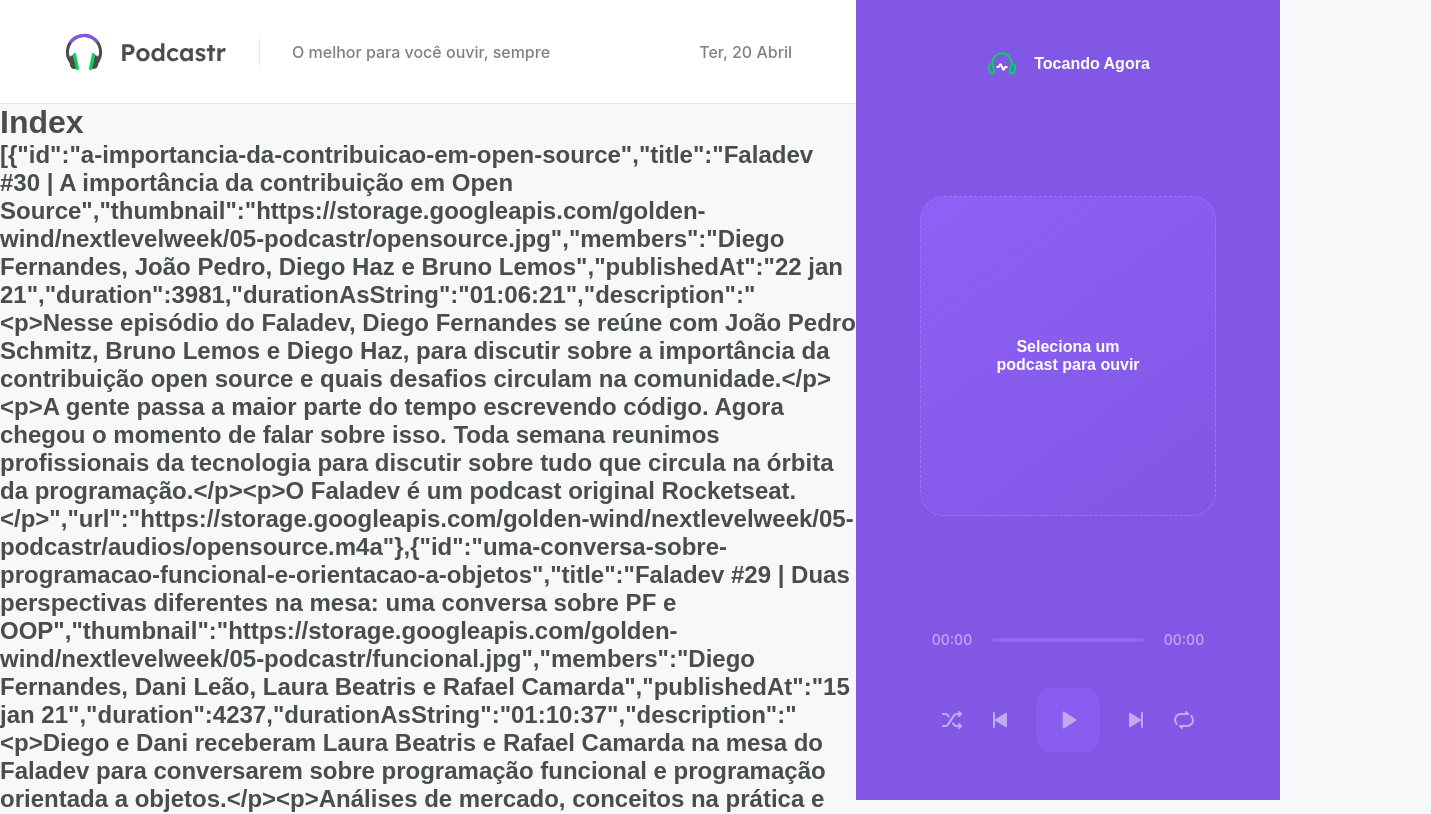
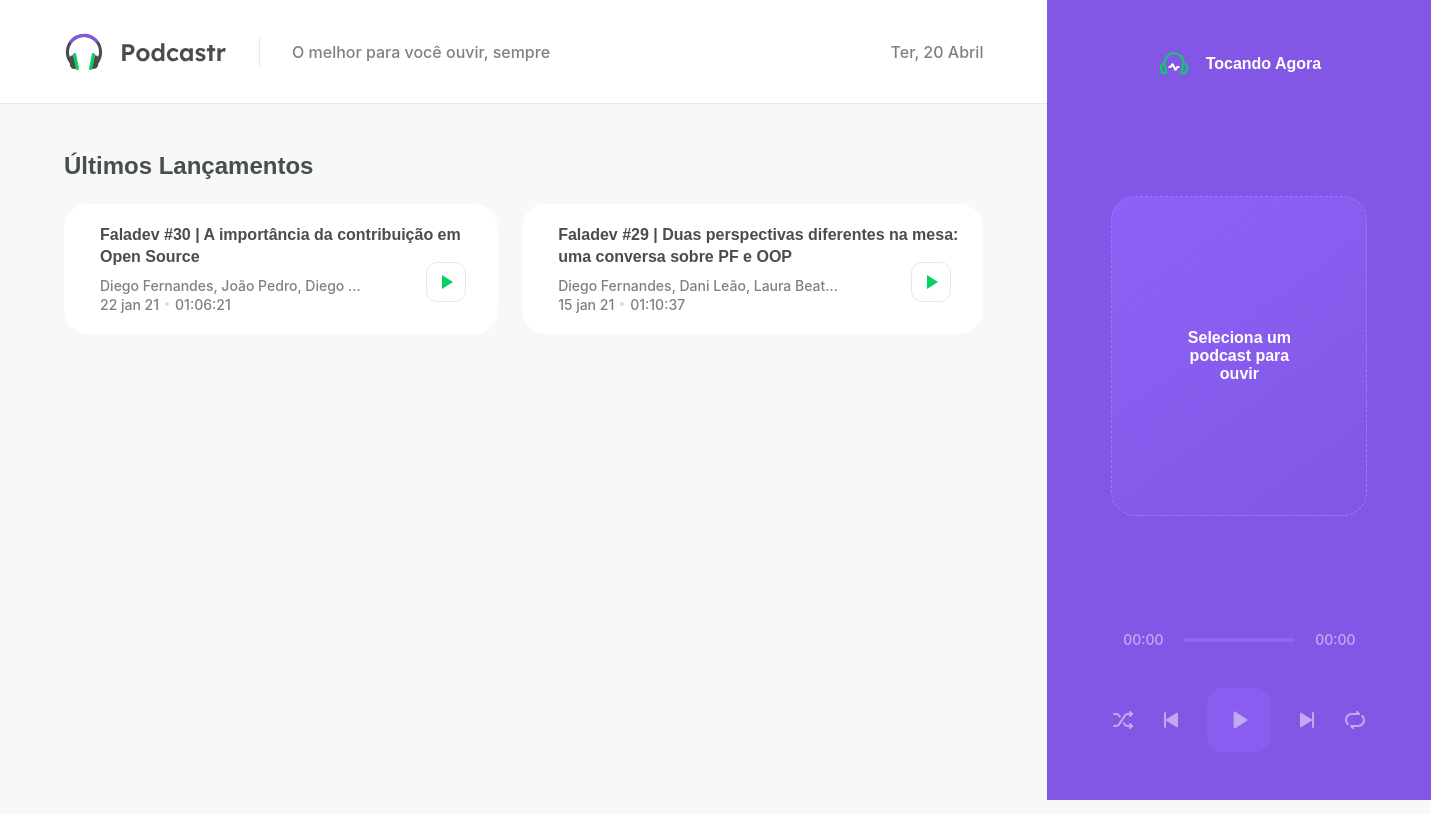
Before and after one commit to arthurpolon/nlw-05-podcastr, a Next.js app: page / in a window 1280 px wide. Shown: the top 814 px of the page, 1431 px wide, since content can reach past the window. Built offline with nearby package versions, Linux system fonts and the light colour scheme; data requests are answered from the project's data file; grey boxes are pictures that could not be loaded.

Commit message:
criado e estilizado 'ultimos lançamentos'

```diff
--- /dev/null
+++ b/next.config.js
@@ -0,0 +1,5 @@
+module.exports = {
+    images: {
+        domains: ['storage.googleapis.com']
+    }
+}
--- /dev/null
+++ b/src/pages/home.module.scss
@@ -0,0 +1,111 @@
+.homepage {
+    padding: 0 4rem;
+    height: calc(100vh - 6.5rem);
+    overflow-y: scroll;
+
+    h2{
+        margin-top: 3rem;
+        margin-bottom: 1.5rem;
+    }
+}
+
+.latestEpisodes {
+    ul{
+        list-style: none;
+        display: grid;
+        grid-template-columns: repeat(2, 1fr);
+        gap: 1.5rem;
+
+        li{
+            background: var(--white);
+            border: 1px solid (var--gray-100);
+            padding: 1.25rem;
+            border-radius: 1.5rem;
+            position: relative;
+
+            display: flex;
+            align-items: center;
+
+            img {
+                width: 6rem;
+                height: 6rem;
+                border-radius: 1rem;
+            }
+
+            .episodeDetails{
+                flex: 1;
+                margin-left: 1rem;
+
+                a {
+                    display: block;
+                    color: var(--gray-800);
+                    font-family: Lexend, sans-serif;
+                    font-weight: 600;
+                    text-decoration: none;
+                    line-height: 1.4rem;
+
+                    &:hover{
+                        text-decoration: underline;
+                    }
+                }
+
+                p {
+                    font-size: 0.875rem;
+                    margin-top: 0.5rem;
+                    max-width: 70%;
+                    white-space: nowrap;
+                    overflow: hidden;
+                    text-overflow: ellipsis;
+                }
+
+                span {
+                    display: inline-block;
+                    margin-top: 0,5rem;
+                    font-size: 0.875rem;
+
+                    &:last-child {
+                        margin-left: 0.5rem;
+                        padding-left: 0.5rem;
+                        position: relative;
+
+                        &::before {
+                            content: "";
+                            width: 4px;
+                            height: 4px;
+                            border-radius: 2px;
+                            background: #DDD;
+                            position: absolute;
+                            left: 0;
+                            top: 50%;
+                            transform: translate(-50%, -50%);
+                        }
+                    }
+                }
+            }
+
+            button {
+                position: absolute;
+                right: 2rem;
+                bottom: 2rem;
+
+                width: 2.5rem;
+                height: 2.5rem;
+                background: var(--white);
+                border: 1px solid var(--gray-100);
+                border-radius: 0.675rem;
+                font-size: 0;
+
+                transition: filter 0.4s;
+
+                img {
+                    width: 1.5rem;
+                    height: 1.5rem;
+                }
+
+                &:hover {
+                    filter: brightness(0.95);
+                }
+            }
+        }
+    }
+}
--- a/src/pages/index.tsx
+++ b/src/pages/index.tsx
@@ -19,10 +19,13 @@
 //SSG = Static Site Generation (in use)
 
 import { GetStaticProps } from 'next';
+import Image from 'next/image'
 import { format, parseISO} from 'date-fns'
 import ptBR from 'date-fns/locale/pt-BR'
 import { api } from '../services/api';
 import { convertDurationToTimeString } from '../utils/convertDurationToTimeString';
+
+import styles from './home.module.scss'
 
 type Episode = {
     id: string,
@@ -37,17 +40,46 @@ type Episode = {
 }
 
 type HomeProps = {
-  episodes: Episode[]
+  latestEpisodes: Episode[],
+  allEpisodes: Episode[],
 }
 
-export default function Home(props: HomeProps) {
+export default function Home({ latestEpisodes, allEpisodes }: HomeProps) {
 
   return (
-    <div>
-      <h1>Index</h1>
-      <h2>{JSON.stringify(props.episodes)}</h2>
+    <div className={styles.homepage}>
+      <section className={styles.latestEpisodes}>
+        <h2>Últimos Lançamentos</h2>
+
+        <ul>
+          {latestEpisodes.map(episode => {
+            return(
+              <li key={episode.id}>
+                <Image
+                  width={192}
+                  height={192}
+                  src={episode.thumbnail}
+                  alt={episode.title}
+                  objectFit="cover"
+                />
+                <div className={styles.episodeDetails}>
+                  <a href="">{episode.title}</a>
+                  <p>{episode.members}</p>
+                  <span>{episode.publishedAt}</span>
+                  <span>{episode.durationAsString}</span>
+                </div>
+
+                <button type="button">
+                  <img src="/play-green.svg" alt="Tocar episódio"/>
+                </button>
+              </li>
+            )
+          })}
+        </ul>
+      </section>
+
+      <section className={styles.allEpisodes}></section>
     </div>
-
   )
 }
 
@@ -75,9 +107,13 @@ export const  getStaticProps: GetStaticProps = async () => {
     }
   })
 
+  const latestEpisodes = episodes.slice(0, 2)
+  const allEpisodes = episodes.slice(2, episodes.length)
+
   return {
     props: {
-      episodes,
+      latestEpisodes,
+      allEpisodes,
     },
     revalidate: 60 * 60 * 8,
   }
```
